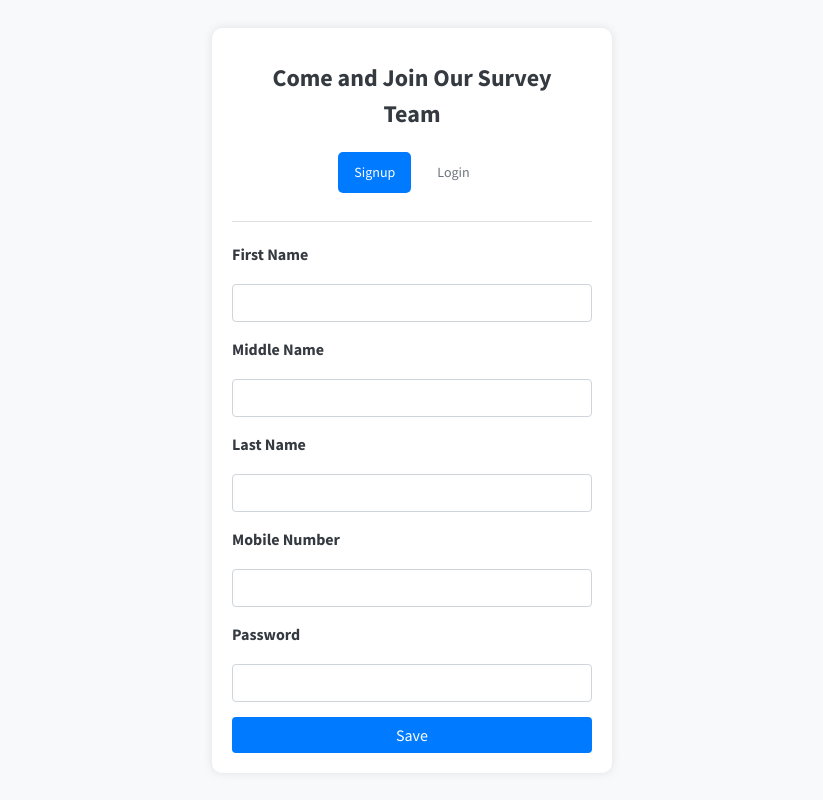
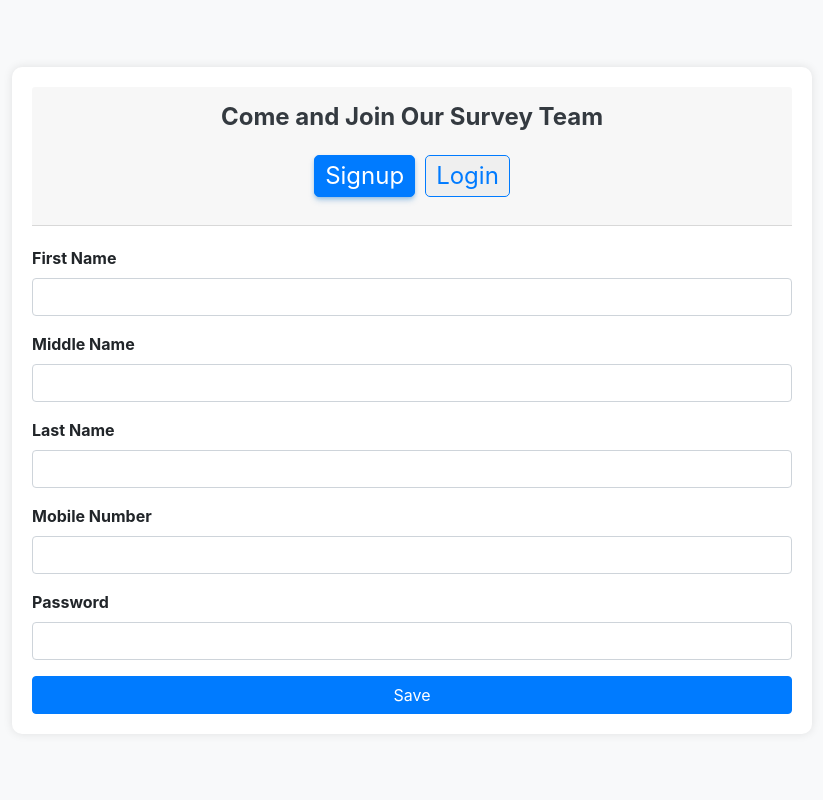
Before and after one commit to AbdulMajid1m1/surveyor, a PHP site: page /login.php in a window 1280 px wide. Shown: the whole page, without its empty margins (228-1051 px from the left). Run offline with PHP 8.4, Linux system fonts and the light colour scheme; some libraries are stand-ins or nearby versions.

```diff
--- a/ajax2.php
+++ b/ajax2.php
@@ -59,7 +59,7 @@ if (isset($_POST['action'])) {
 			// save all user details in session
 			$row = mysqli_fetch_assoc($result);
 			foreach ($row as $key => $value) {
-				if ($key != 'password' && !is_numeric($key))
+				if ($key != 'Password' && !is_numeric($key))
 					$_SESSION['login_' . $key] = $value;
 			}
 			$response = ['status' => 'verified', 'message' => 'OTP verified successfully. Redirecting...'];
--- a/login.php
+++ b/login.php
@@ -7,6 +7,7 @@
 	<meta content="width=device-width, initial-scale=1.0" name="viewport">
 	<title>Surveyor Signup Page</title>
 	<?php include('./header.php'); ?>
+	<link href="https://stackpath.bootstrapcdn.com/bootstrap/4.3.1/css/bootstrap.min.css" rel="stylesheet">
 	<style>
 		body {
 			background-color: #f8f9fa;
@@ -15,17 +16,17 @@
 			display: flex;
 			justify-content: center;
 			align-items: center;
-			transition: all 0.3s;
 		}
 
 		.main-container {
-			max-width: 400px;
+			max-width: 800px;
 			width: 100%;
 			background: #fff;
 			border-radius: 10px;
 			box-shadow: 0 0 10px rgba(0, 0, 0, 0.1);
 			overflow: hidden;
 			padding: 20px;
+			transition: all 0.3s;
 		}
 
 		.card-header {
@@ -36,80 +37,57 @@
 			margin-bottom: 20px;
 		}
 
-		.form-group {
-			margin-bottom: 15px;
+		.nav-pills .nav-link {
+			border-radius: 5px;
+			transition: all 0.3s ease-in-out;
+			border: 1px solid #007bff;
+			color: #007bff;
+			padding: 2px 10px;
+
+			/* decrease font size 	 */
+			font-size: 1.5rem;
 		}
 
-		.form-group label {
-			color: #343a40;
+		.nav-pills .nav-link.active {
+			background-color: #007bff;
+			/* This is similar to btn-primary */
+			color: white;
+			/* This is similar to btn-primary */
+			box-shadow: 0 4px 6px -1px rgba(0, 106, 194, 0.25), 0 2px 4px -1px rgba(0, 106, 194, 0.3);
 		}
 
-		.btn {
-			background-color: #007bff;
-			color: #fff;
-			border: none;
+
+		.nav-pills .nav-link:not(.active):hover {
+			background-color: #f8f9fa;
 		}
 
-		.btn:hover {
-			background-color: #0056b3;
-		}
-
-		.back-to-top {
-			position: fixed;
-			bottom: 20px;
-			right: 20px;
-			color: #343a40;
-		}
-
-		.section {
-			display: none;
-		}
-
-		.section.active {
-			display: block;
-		}
-
-		.login-section input,
-		.signup-section input {
-			width: 100%;
-			padding: 8px;
-			margin: 10px 0;
-			box-sizing: border-box;
-		}
-
-		.nav-item .nav-link {
-			padding: 10px 16px;
-			/* Adjust as needed */
-			font-size: 14px;
-			/* Adjust as needed */
-			text-align: center;
+		@media (max-width: 350px) {
+			.nav-pills .nav-link {
+				font-size: 1rem;
+			}
 		}
 	</style>
 </head>
 
 <body>
+
 	<div class="main-container">
-		<div class="card-header" style="text-align: center;">
+		<div class="card-header">
 			Come and Join Our Survey Team
 			<div style="margin-bottom: 20px;"></div>
 			<ul class="nav nav-pills mb-3 justify-content-center" id="pills-tab" role="tablist">
 				<li class="nav-item" role="presentation" style="margin-right: 10px;">
 					<button class="nav-link active" id="pills-signup-tab" data-bs-toggle="pill"
 						data-bs-target="#pills-signup" type="button" role="tab" aria-controls="pills-signup"
-						aria-selected="true"
-						style="background-color: #007bff; border-radius: 5px; border: none; transition: all 0.3s;">
-						Signup
-					</button>
+						aria-selected="true">Signup</button>
 				</li>
 				<li class="nav-item" role="presentation">
 					<button class="nav-link" id="pills-login-tab" data-bs-toggle="pill" data-bs-target="#pills-login"
-						type="button" role="tab" aria-controls="pills-login" aria-selected="false"
-						style="background-color: transparent; border-radius: 5px; border: none; transition: all 0.3s;">
-						Login
-					</button>
+						type="button" role="tab" aria-controls="pills-login" aria-selected="false">Login</button>
 				</li>
 			</ul>
 		</div>
+
 		<div class="tab-content" id="pills-tabContent">
 			<div class="tab-pane fade show active section signup-section" id="pills-signup" role="tabpanel"
 				aria-labelledby="pills-signup-tab">
@@ -129,7 +107,8 @@
 
 					<div class="form-group">
 						<label for="mobile_number">Mobile Number</label>
-						<input type="text" id="mobile_number" name="mobile_number" class="form-control" required>
+						<input type="text" id="mobile_number" name="mobile_number" class="form-control" required
+							pattern="[0-9]{10}" onkeypress="return isNumberKey(event)" oninput="validateInput(this)">
 					</div>
 					<div class="form-group">
 						<label for="signup_password">Password</label>
@@ -177,7 +156,15 @@
 	<link rel="stylesheet" href="https://cdnjs.cloudflare.com/ajax/libs/toastr.js/latest/toastr.min.css">
 
 	<script>
-
+		function isNumberKey(evt) {
+			var charCode = (evt.which) ? evt.which : event.keyCode
+			if (charCode > 31 && (charCode < 48 || charCode > 57))
+				return false;
+			return true;
+		}
+		function validateInput(input) {
+			input.value = input.value.replace(/[^0-9]/g, '');
+		}
 		$('#login_form').submit(function (e) {
 			e.preventDefault()
 			$('#login-form button[type="button"]').attr('disabled', true).html('Logging in...');
@@ -214,6 +201,11 @@
 				var target = $(this).data('bs-target');
 				$('.section').removeClass('active');
 				$(target).addClass('active show');
+
+				// Remove active class from all nav-links
+				$('.nav-link').removeClass('active');
+				// Add active class to the clicked nav-link
+				$(this).addClass('active');
 			});
 			$('#save_button').on('click', function () {
 				// check if first_name and mobile_number is not empty then show tostr message and return
@@ -263,8 +255,27 @@
 						}
 					},
 					error: function (jqXHR, textStatus, errorThrown) {
-						toastr.error('An error occurred: ' + textStatus + ' - ' + errorThrown);
+						console.log(textStatus, errorThrown);
+
+						if (textStatus === 'parsererror') {
+							try {
+								var responseText = jqXHR.responseText;
+								if (responseText && responseText.startsWith('<')) {
+									// This means the response is probably an HTML error page
+									toastr.error('An error occurred: Invalid Response from Server');
+									console.error('An error occurred: the response is not valid JSON: ', responseText);
+								} else {
+									toastr.error('An error occurred: ' + textStatus + ' - ' + errorThrown);
+								}
+							} catch (e) {
+								toastr.error('An error occurred: Unknown Error');
+								console.error('An unexpected error occurred:', e);
+							}
+						} else {
+							toastr.error('An error occurred: ' + textStatus + ' - ' + errorThrown);
+						}
 					}
+
 				});
 			}
 
```
Also changed, not shown: admin_class.php (+6 -7 lines), profile_completion.php (+23 -18 lines), Images/Profile_images/EXE0001.jpeg (added), Images/Profile_images/EXE0001.jpg (added), Images/Profile_images/EXE0001.png (added).
